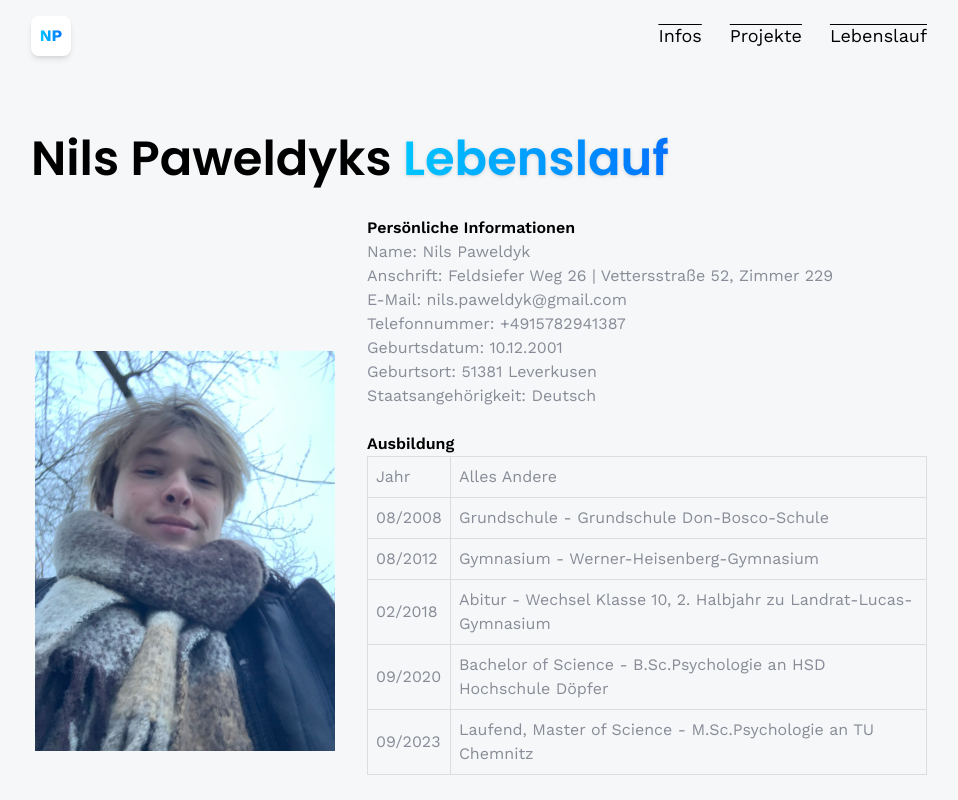
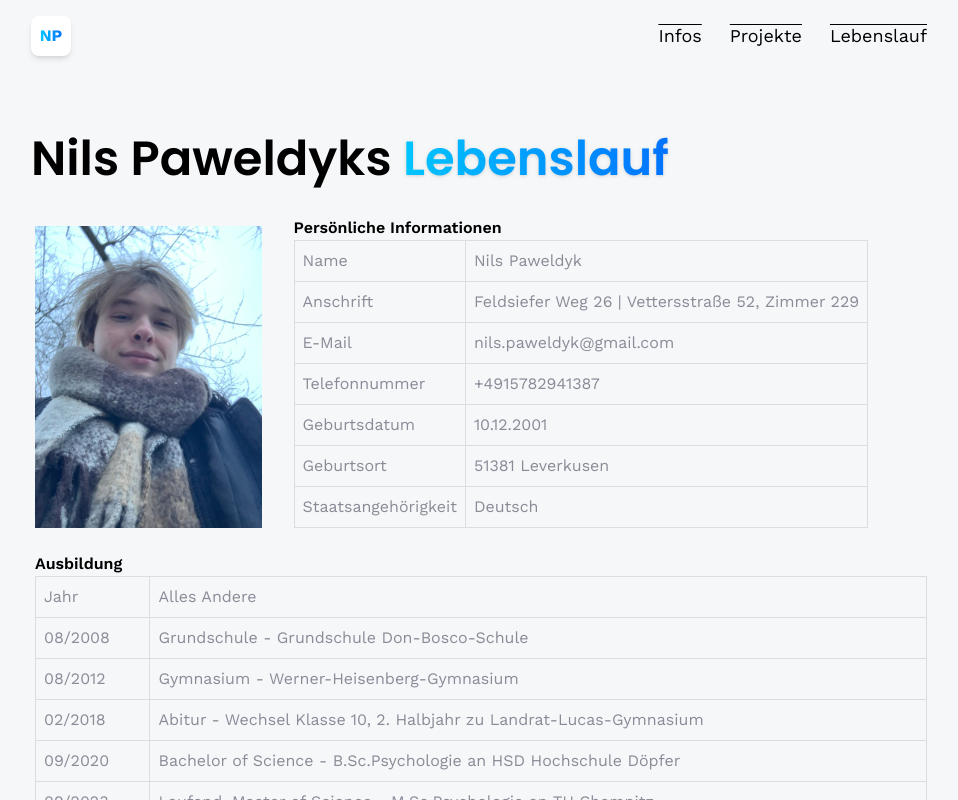
Before and after one commit to Froschlii/webpage, a React (Vite) app: page /lebenslauf in a window 1280 px wide. Shown: the top 800 px of the page, without its empty margins (161-1119 px from the left). Built offline with nearby package versions, Linux system fonts and the light colour scheme.

Commit message:
Lebenslauf format

```diff
--- a/src/pages/Lebenslauf.jsx
+++ b/src/pages/Lebenslauf.jsx
@@ -18,25 +18,53 @@ const Lebenslauf = () => {
         <br />
 
         <div className="text-black-500/50 font-normal pl-1">
-          <div className="flex" style={{ alignItems: 'end', justifyContent: 'end' }}>
+          <div className="flex" style={{ alignItems: 'end', justifyContent: 'start' }}>
 
-            <div style={{ maxWidth: '300px', marginRight: '32px', marginTop: 'auto' }}>
+            <div style={{ maxWidth: '226.5px', marginRight: '32px', marginTop: 'auto' }}>
+              <div className="vertical-line"></div>
               <img src={nils} alt="Nils" />
               <br/>
             </div>
 
           <ul>
-        <h2 className="text-black text-cl font-popping font-semibold"> Persönliche Informationen</h2>
+          <h2 className="text-black text-cl font-popping font-semibold">Persönliche Informationen</h2>
+            <table style={{ borderCollapse: 'collapse', width: '100%' }}>
+              <tbody>
+                <tr>
+                  <td style={{ border: '1px solid #ddd', padding: '8px' }}>Name</td>
+                  <td style={{ border: '1px solid #ddd', padding: '8px' }}>{lebenslaufData.personalInfo.name}</td>
+                </tr>
+                <tr>
+                  <td style={{ border: '1px solid #ddd', padding: '8px' }}>Anschrift</td>
+                  <td style={{ border: '1px solid #ddd', padding: '8px' }}>{lebenslaufData.personalInfo.anschrift}</td>
+                </tr>
+                <tr>
+                  <td style={{ border: '1px solid #ddd', padding: '8px' }}>E-Mail</td>
+                  <td style={{ border: '1px solid #ddd', padding: '8px' }}>{lebenslaufData.personalInfo.email}</td>
+                </tr>
+                <tr>
+                  <td style={{ border: '1px solid #ddd', padding: '8px' }}>Telefonnummer</td>
+                  <td style={{ border: '1px solid #ddd', padding: '8px' }}>{lebenslaufData.personalInfo.phone}</td>
+                </tr>
+                <tr>
+                  <td style={{ border: '1px solid #ddd', padding: '8px' }}>Geburtsdatum</td>
+                  <td style={{ border: '1px solid #ddd', padding: '8px' }}>{lebenslaufData.personalInfo.geburtsdatum}</td>
+                </tr>
+                <tr>
+                  <td style={{ border: '1px solid #ddd', padding: '8px' }}>Geburtsort</td>
+                  <td style={{ border: '1px solid #ddd', padding: '8px' }}>{lebenslaufData.personalInfo.geburtsort}</td>
+                </tr>
+                <tr>
+                  <td style={{ border: '1px solid #ddd', padding: '8px' }}>Staatsangehörigkeit</td>
+                  <td style={{ border: '1px solid #ddd', padding: '8px' }}>{lebenslaufData.personalInfo.staatsangehörigkeit}</td>
+                </tr>
+              </tbody>
+            </table>
 
-            <li>Name: {lebenslaufData.personalInfo.name}</li>
-            <li>Anschrift: {lebenslaufData.personalInfo.anschrift}</li>
-            <li>E-Mail: {lebenslaufData.personalInfo.email}</li>
-            <li>Telefonnummer: {lebenslaufData.personalInfo.phone}</li>
-            <li>Geburtsdatum: {lebenslaufData.personalInfo.geburtsdatum}</li>
-            <li>Geburtsort: {lebenslaufData.personalInfo.geburtsort}</li>
-            <li>Staatsangehörigkeit: {lebenslaufData.personalInfo.staatsangehörigkeit}</li>
             <br/>
 
+                </ul>
+                </div>
 
             <h2 className="text-black text-cl font-popping font-semibold">Ausbildung</h2>
             <table style={{ borderCollapse: 'collapse', width: '100%' }}>
@@ -54,9 +82,7 @@ const Lebenslauf = () => {
               </tbody>
             </table>
 
-          </ul>
 
-          </div>
         </div>
 
         <br />
@@ -135,15 +161,40 @@ const Lebenslauf = () => {
 
 
           <ul>
-        <h2 className="text-black text-cl font-popping font-semibold"> Persönliche Informationen</h2>
-            <li>Email: {lebenslaufData.personalInfo.name}</li>
-            <li>Phone: {lebenslaufData.personalInfo.email}</li>
-            <li>Anschrift: {lebenslaufData.personalInfo.Anschrift}</li>
-            <li>Geburtsdatum: {lebenslaufData.personalInfo.Geburtsdatum}</li>
-            <li>Geburtsort: {lebenslaufData.personalInfo.Geburtsort}</li>
-            <li>Staatsangehörigkeit: {lebenslaufData.personalInfo.Staatsangehörigkeit}</li>
-            <li>Telefon: {lebenslaufData.personalInfo.Telefon}</li>
-            <li>E-Mail: {lebenslaufData.personalInfo.email}</li>
+          <h2 className="text-black text-cl font-popping font-semibold">Persönliche Informationen</h2>
+            <table style={{ borderCollapse: 'collapse', width: '100%' }}>
+              <tbody>
+                <tr>
+                  <td style={{ border: '1px solid #ddd', padding: '8px' }}>Name</td>
+                  <td style={{ border: '1px solid #ddd', padding: '8px' }}>{lebenslaufData.personalInfo.name}</td>
+                </tr>
+                <tr>
+                  <td style={{ border: '1px solid #ddd', padding: '8px' }}>Anschrift</td>
+                  <td style={{ border: '1px solid #ddd', padding: '8px' }}>{lebenslaufData.personalInfo.anschrift}</td>
+                </tr>
+                <tr>
+                  <td style={{ border: '1px solid #ddd', padding: '8px' }}>E-Mail</td>
+                  <td style={{ border: '1px solid #ddd', padding: '8px' }}>{lebenslaufData.personalInfo.email}</td>
+                </tr>
+                <tr>
+                  <td style={{ border: '1px solid #ddd', padding: '8px' }}>Telefonnummer</td>
+                  <td style={{ border: '1px solid #ddd', padding: '8px' }}>{lebenslaufData.personalInfo.phone}</td>
+                </tr>
+                <tr>
+                  <td style={{ border: '1px solid #ddd', padding: '8px' }}>Geburtsdatum</td>
+                  <td style={{ border: '1px solid #ddd', padding: '8px' }}>{lebenslaufData.personalInfo.geburtsdatum}</td>
+                </tr>
+                <tr>
+                  <td style={{ border: '1px solid #ddd', padding: '8px' }}>Geburtsort</td>
+                  <td style={{ border: '1px solid #ddd', padding: '8px' }}>{lebenslaufData.personalInfo.geburtsort}</td>
+                </tr>
+                <tr>
+                  <td style={{ border: '1px solid #ddd', padding: '8px' }}>Staatsangehörigkeit</td>
+                  <td style={{ border: '1px solid #ddd', padding: '8px' }}>{lebenslaufData.personalInfo.staatsangehörigkeit}</td>
+                </tr>
+              </tbody>
+            </table>
+
             <br/>
 
             <h2 className="text-black text-cl font-popping font-semibold">Ausbildung</h2>
```
